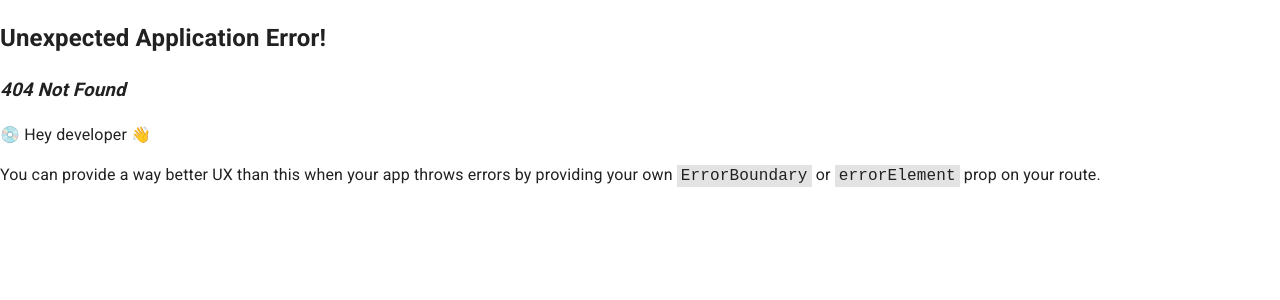
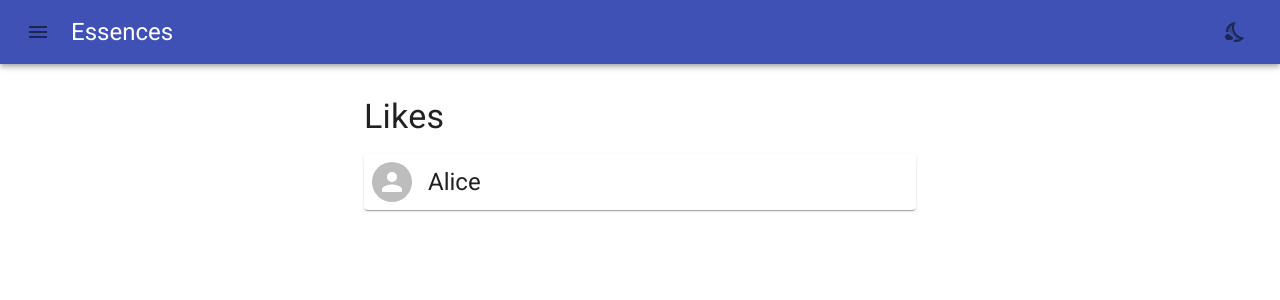
Before and after one commit to HninWuttYi13/social-media, a React (Vite) app in the folder social-media/: page /likes/1 in a window 1280 px wide. Before the commit this address had no page. Shown: the top 300 px of the page. Built offline with nearby package versions, Linux system fonts and the light colour scheme; a web font is replaced by a local one.

Commit message:
creating like page and liked user

```diff
--- /dev/null
+++ b/social-media/src/Pages/Likes.jsx
@@ -0,0 +1,14 @@
+import { Typography, Box } from '@mui/material'
+import React from 'react'
+import UserList from '../components/UserList'
+
+const Likes = () => {
+  return (
+    <Box>
+      <Typography variant="h4">Likes</Typography>
+      <UserList key={1} />
+    </Box>
+  );
+}
+
+export default Likes
--- a/social-media/src/ThemedApp.jsx
+++ b/social-media/src/ThemedApp.jsx
@@ -10,6 +10,7 @@ import Profile from './Pages/Profile';
 import Register from './Pages/Register';
 import Login from "./Pages/Login";
 import Comment from './Pages/Comment';
+import Likes from "./Pages/Likes"
 const AppContext = createContext();
 export function useApp(){
     return useContext(AppContext);
@@ -42,6 +43,10 @@ const router = createBrowserRouter([
         {
           path: "/comments/:id",
           element: <Comment/>
+        },
+        {
+          path: "/likes/:id",
+          element: <Likes/>
         }
     ]
   },
--- a/social-media/src/components/Item.jsx
+++ b/social-media/src/components/Item.jsx
@@ -192,7 +192,7 @@ const Item = ({ item }) => {
       <Divider />
       <Grid container>
         <Grid size={6}>
-          <Button fullWidth>Like</Button>
+          <Button onClick={()=> navigate("/likes/1")} fullWidth>Like</Button>
         </Grid>
         <Grid size={6}>
           <Button fullWidth onClick={()=> navigate("/comments/1")}>Comment</Button>
--- /dev/null
+++ b/social-media/src/components/UserList.jsx
@@ -0,0 +1,13 @@
+import { Avatar, Card, Typography } from '@mui/material'
+import React from 'react'
+
+const UserList = () => {
+  return (
+    <Card sx={{display: "flex", alignItems: "center", gap: 2, padding: 1, marginY: 2}}>
+        <Avatar/>
+        <Typography variant='h5'>Alice</Typography>
+    </Card>
+  )
+}
+
+export default UserList
```
